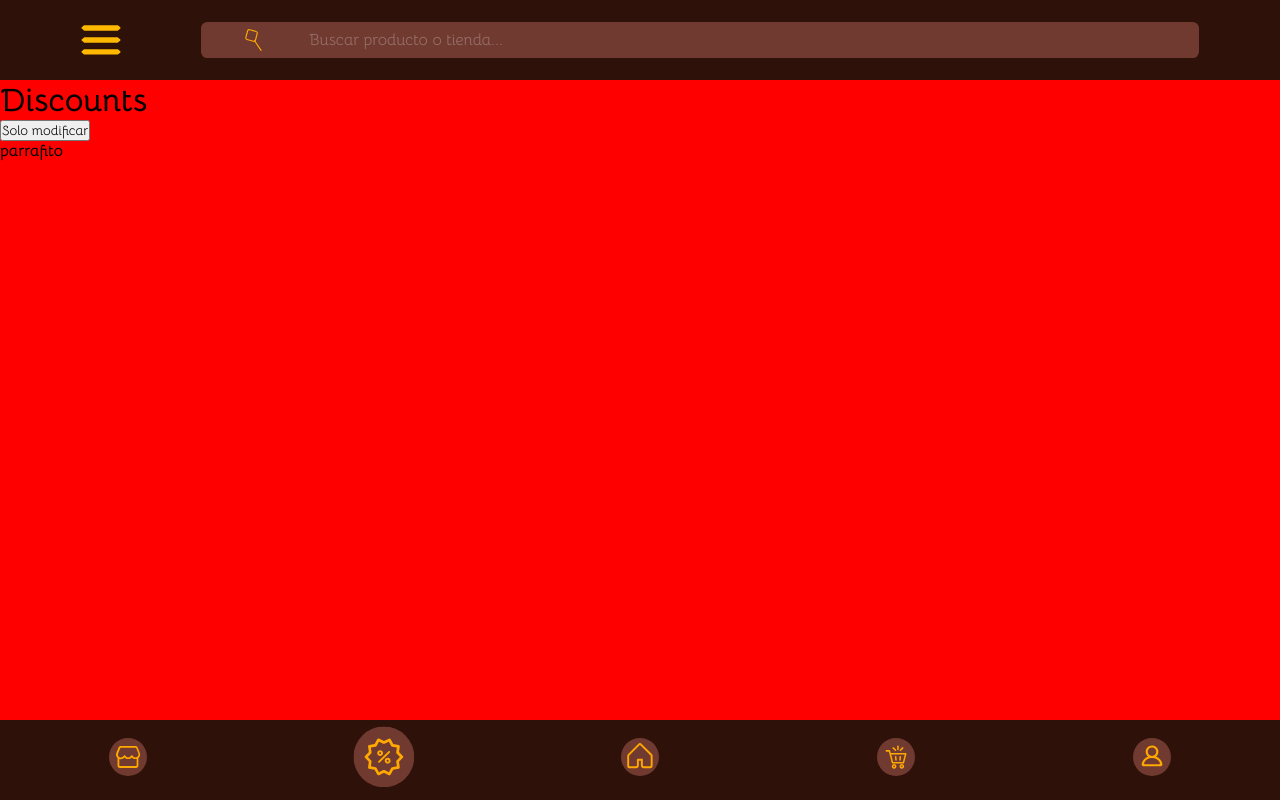
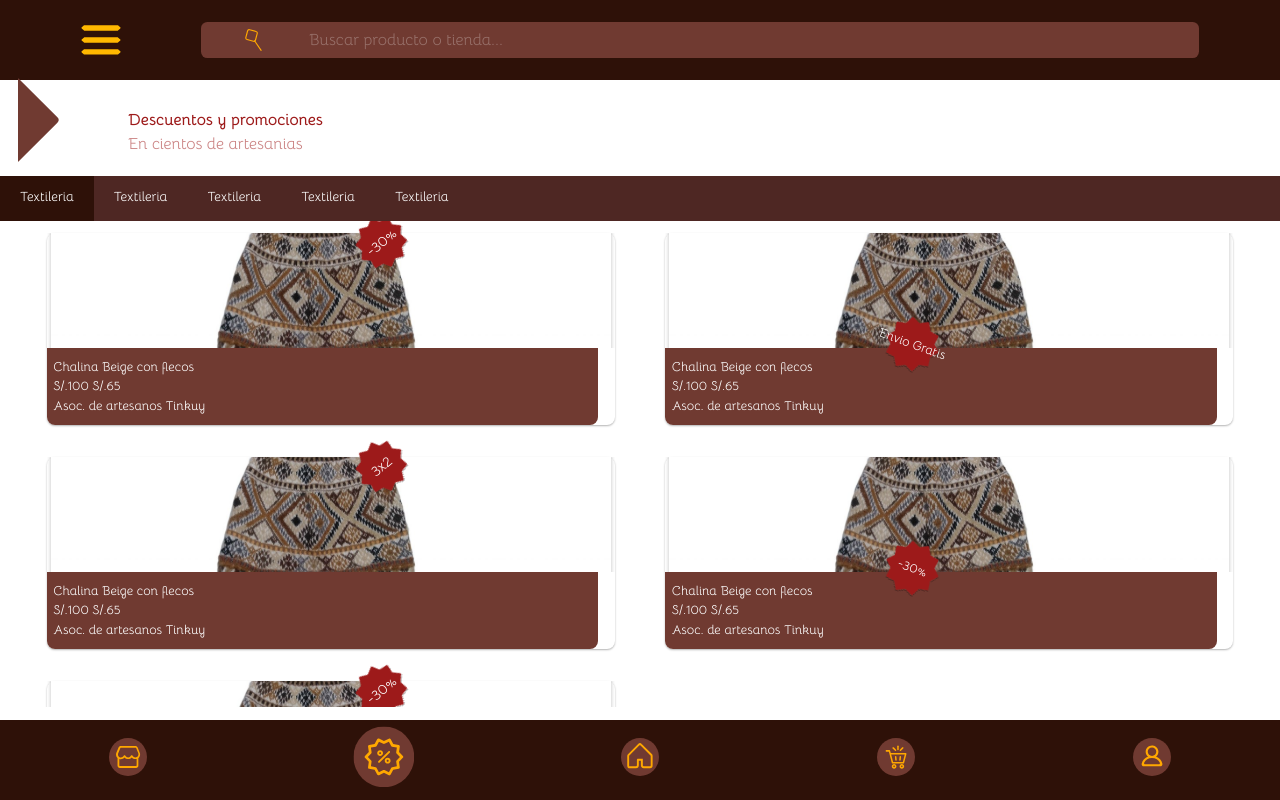
Before and after one commit to Thewilliamg/proyectoFinalExpress, a React (Vite) app: page /discounts in a window 1280 px wide. Built offline with nearby package versions, Linux system fonts and the light colour scheme; the HTML template or start-up script is replaced by a standard one.

Commit message:
feat: :sparkles: Finished page number 11

```diff
--- a/src/pages/discounts/Discounts.jsx
+++ b/src/pages/discounts/Discounts.jsx
@@ -1,17 +1,91 @@
 import './discounts.css';
-import Parrafito from './components/parrafito.jsx'
+import square from '/img/square-brown-figure.svg'
+import prueba from '/img/imagenPrueba.svg'
+import DiscountFigure1 from './components/DiscountFigure1';
+import DiscountFigure2 from './components/DiscountFigure2';
 
 export default function Discounts() {
 
-    function mostrar () {
-        console.log('Boton oprimido')
-    }
+    const discountItems = [
+        {
+          discount: "-30%",
+          image: prueba,
+          name: "Chalina Beige con flecos",
+          Price: "S/.100 S/.65",
+          artisan: "Asoc. de artesanos Tinkuy"
+        },
+        {
+            discount: "Envio Gratis",
+            image: prueba,
+            name: "Chalina Beige con flecos",
+            Price: "S/.100 S/.65",
+            artisan: "Asoc. de artesanos Tinkuy"
+          },
+          {
+            discount: "3x2",
+            image: prueba,
+            name: "Chalina Beige con flecos",
+            Price: "S/.100 S/.65",
+            artisan: "Asoc. de artesanos Tinkuy"
+          },
+          {
+            discount: "-30%",
+            image: prueba,
+            name: "Chalina Beige con flecos",
+            Price: "S/.100 S/.65",
+            artisan: "Asoc. de artesanos Tinkuy"
+          },
+          {
+            discount: "-30%",
+            image: prueba,
+            name: "Chalina Beige con flecos",
+            Price: "S/.100 S/.65",
+            artisan: "Asoc. de artesanos Tinkuy"
+          }
+        // Añade más objetos aquí para más items
+      ];
 
     return (
         <div className='discount-container'> {/*IMPORTANTE: Modificar Solo dentro de esta vista*/}
-            <h1>Discounts</h1>
-            <button onClick={mostrar}>Solo modificar</button>
-            <Parrafito />
+            <div className='header-discount'>
+                <div className='headerImg-discount'>
+                    <img src={square} alt="" />
+                </div>
+                <div className='headerText-discount'>
+                    <p className='colorp1-discount'>Descuentos y promociones</p>
+                    <p className='colorp2-discount'>En cientos de artesanias</p>
+                </div>
+            </div>
+            <nav class="carrusel-discount">
+                <ul class="itemsCarrusel-discount">
+                    <li class="navItem-discount majorNav-discount"><button className='navLink-discount'>Textileria</button></li>
+                    <li class="navItem-discount"><button className='navLink-discount'>Textileria</button></li>
+                    <li class="navItem-discount"><button className='navLink-discount'>Textileria</button></li>
+                    <li class="navItem-discount"><button className='navLink-discount'>Textileria</button></li>
+                    <li class="navItem-discount"><button className='navLink-discount'>Textileria</button></li>
+                </ul>
+            </nav>
+            <div className='infoItem-discount'>
+                <div className='containerInfo-discount'>
+                    {discountItems.map((item, index) => (
+                        <div className='subinfo-discount' key={index}>
+                            {index % 2 === 0 ? (
+                                <DiscountFigure1 text={item.discount}/>
+                            ) : (
+                                <DiscountFigure2 text={item.discount}/>
+                            )}
+                            <div className='imagenInfo-discount'>
+                                <img src={item.image} alt={item.name} />
+                            </div>
+                            <div className='textInfo-discount'>
+                                <p>{item.name}</p>
+                                <p>{item.Price}</p>
+                                <p>{item.artisan}</p>
+                            </div>
+                        </div>
+                    ))}
+                </div>
+            </div>
         </div>
     )
 }
--- /dev/null
+++ b/src/pages/discounts/components/DiscountFigure1.jsx
@@ -0,0 +1,11 @@
+import imagen from '/img/discountFigure.svg'
+import './discountFigure1.css'
+
+export default function DiscountFigure1({text}) {
+    return (
+        <div className='container-discountFigure1'>
+            <img src={imagen} alt="" />
+            <p>{text}</p>
+        </div>
+    )
+}
--- /dev/null
+++ b/src/pages/discounts/components/DiscountFigure2.jsx
@@ -0,0 +1,11 @@
+import imagen from '/img/discountFigure.svg'
+import './discountFigure2.css'
+
+export default function DiscountFigure2({text}) {
+    return (
+        <div className='container-discountFigure2'>
+            <img src={imagen} alt="" />
+            <p>{text}</p>
+        </div>
+    )
+}
--- /dev/null
+++ b/src/pages/discounts/components/discountFigure1.css
@@ -0,0 +1,28 @@
+.container-discountFigure1 {
+    display: flex;
+    position: absolute;
+    bottom: 9rem;
+    right: 7.5rem;
+    width: 40%;
+    height: 40%;
+    align-items: center;
+    justify-content: center;
+    color: white;
+    z-index: 1;
+    transform: rotate(-40deg);
+}
+
+.container-discountFigure1 img {
+    width: 92%;
+    height: 92%;
+}
+
+.container-discountFigure1 p {
+    display: flex;
+    width: 50%;
+    height: 40%;
+    position: absolute;
+    justify-content: center;
+    align-items: center;
+    font-size: 0.9rem;
+}
--- /dev/null
+++ b/src/pages/discounts/components/discountFigure2.css
@@ -0,0 +1,32 @@
+.container-discountFigure2 {
+    display: flex;
+    position: absolute;
+    bottom: 2.5rem;
+    left: 8rem;
+    width: 42%;
+    height: 42%;
+    align-items: center;
+    justify-content: center;
+    color: white;
+    z-index: 1;
+    transform: rotate(20deg);
+}
+
+.container-discountFigure2 img {
+    width: 92%;
+    height: 92%;
+}
+
+.container-discountFigure2 p {
+    display: flex;
+    width: 50%;
+    height: 40%;
+    position: absolute;
+    justify-content: center;
+    align-items: center;
+    font-size: 0.8rem;
+    /* bottom: 2rem;
+    left: 0.8rem; */
+    /* left: 0.9rem; */
+    /* top: 1.5rem; */
+}
--- a/src/pages/discounts/components/parrafito.jsx
+++ /dev/null
@@ -1,7 +0,0 @@
-export default function Parrafito() {
-    return (
-        <div className='parraph-container'>
-            <b>parrafito</b>
-        </div>
-    )
-}
--- a/src/pages/discounts/discounts.css
+++ b/src/pages/discounts/discounts.css
@@ -1,4 +1,148 @@
 .discount-container {
+    width: 100%;
     height: 100%;
-    background-color: red;
 }
+
+.header-discount {
+    display: flex;
+    width: 100%;
+    height: 15%;
+    align-items: center;
+    /* border: 1px solid red; */
+}
+
+.headerImg-discount {
+    position: relative;
+    display: flex;
+    width: 10%;
+    height: 90%;
+    align-items: center;
+    top: -0.5rem;
+    /* border: 1px solid blue; */
+}
+
+.headerImg-discount img {
+    width: 60%;
+    height: 100%;
+    object-fit: contain;
+}
+
+.headerText-discount {
+    display: flex;
+    height: 60%;
+    flex-direction: column;
+    justify-content: center;
+    gap: 0.2rem;
+    padding-top: 0.5rem;
+}
+
+.colorp1-discount {
+    color: #9D1A1A;
+    font-weight: 700;
+}
+
+.colorp2-discount {
+    color: #9d1a1a8b;
+    font-weight: 400;
+}
+
+.carrusel-discount {
+    background-color: #4e2723;
+    overflow-x: auto;
+    white-space: nowrap;
+    width: 100%;
+    height: 7%;
+    /* border: 2px solid purple; */
+}
+
+.itemsCarrusel-discount {
+    list-style-type: none;
+    padding: 0;
+    margin: 0;
+    display: flex;
+    width: 100%;
+    height: 100%;
+}
+
+.navItem-discount {
+    padding: 10px 20px;
+}
+
+.navLink-discount {
+    color: white;
+    text-decoration: none;
+    background: none;
+    border: none;
+}
+
+.majorNav-discount {
+    background: #2E1108;
+}
+
+.infoItem-discount {
+    position: absolute;
+    display: flex;
+    width: 100%;
+    height: 76%;
+    flex-direction: column;
+    align-items: center;
+    justify-content: center;
+    overflow-x: hidden;
+}
+
+.containerInfo-discount {
+    display: grid;
+    width: 96%;
+    height: 100%;
+    grid-template-columns: repeat(2, 1fr);
+    justify-items: center;
+    grid-gap: 2rem 0.5rem;
+    padding-top: 1.5rem;
+    /* padding-left: 1rem; */
+    /* overflow-x: scroll; */
+    scrollbar-width: none;
+}
+
+.subinfo-discount {
+    position: relative;
+    display: flex;
+    width: 93%;
+    height: 50%;
+    min-height: 12rem;
+    flex-direction: column;
+    border-radius: 0.5rem;
+    box-shadow: 0 1px 2px rgba(0, 0, 0, 0.3);
+}
+
+.imagenInfo-discount {
+    width: 100%;
+    height: 60%;
+}
+
+.imagenInfo-discount img {
+    width: 100%;
+    height: 100%;
+    object-fit: cover;
+}
+
+.textInfo-discount {
+    display: flex;
+    width: 96%;
+    height: 40%;
+    flex-direction: column;
+    color: white;
+    background: #703A31;
+    font-size: 0.8em;
+    align-items: baseline;
+    justify-content: center;
+    padding-left: 0.4rem;
+    border-radius: 0 0 0.5rem 0.5rem;
+    gap: 0.2rem;
+}
+
+.componentDiscount {
+    position: absolute;
+    top: -10px;
+    left: -10px;
+    z-index: 1; /* Asegura que esté por encima de otros elementos */
+}
```
Also changed, not shown: public/img/discountFigure.svg (added).
